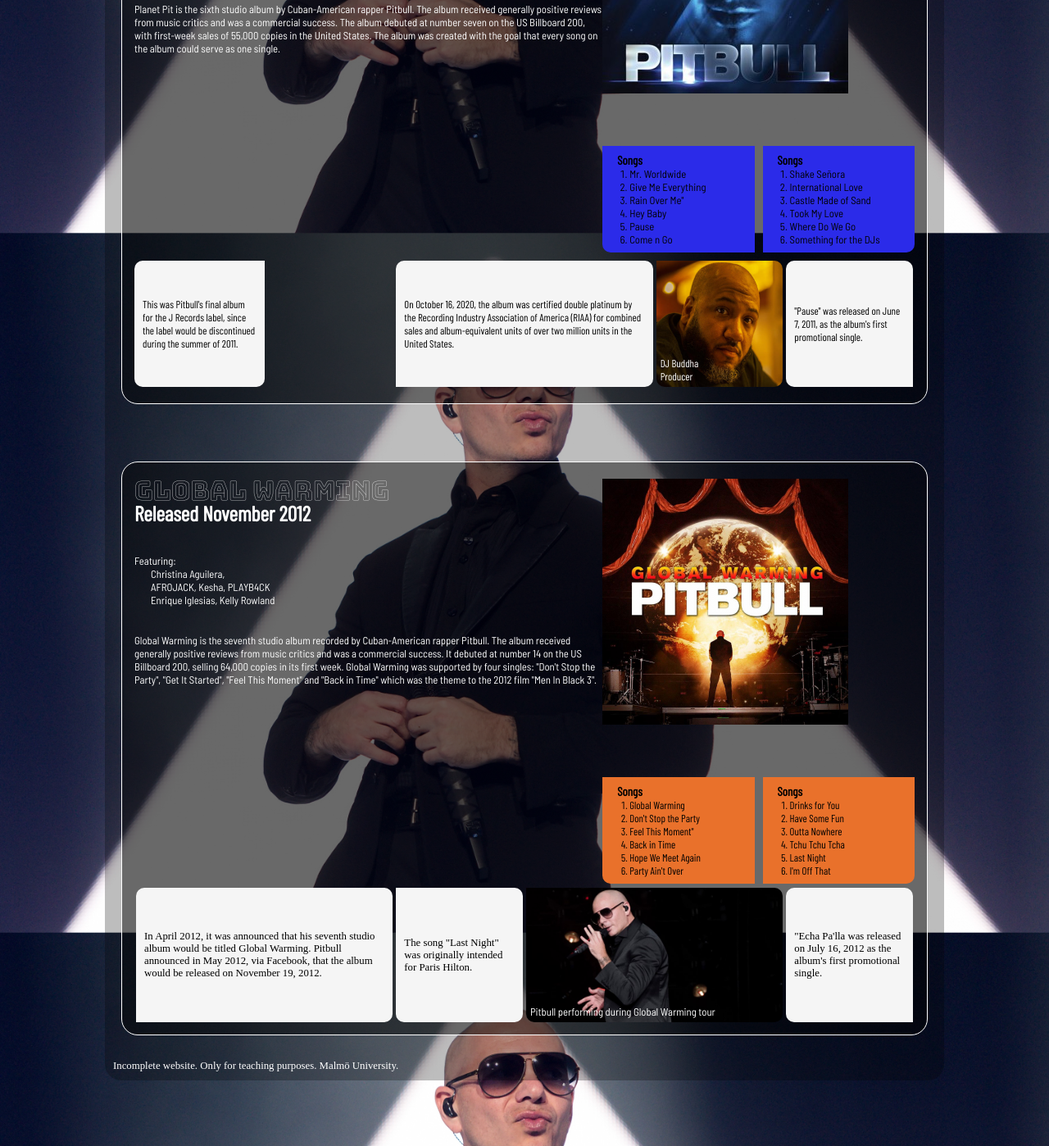
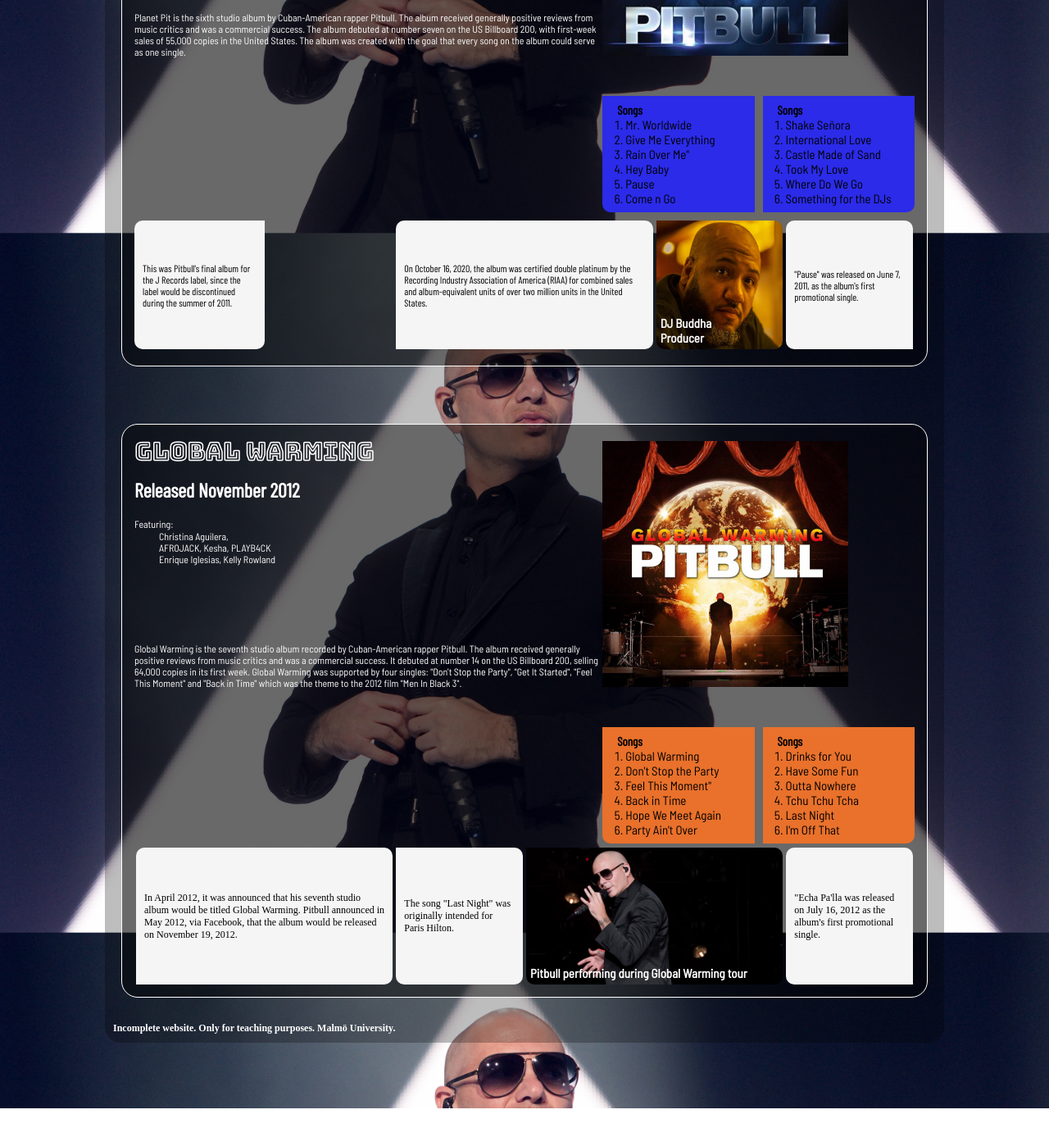
Before and after one commit to antun0x/Assignment-November, a plain HTML site: page index.html in a window 1280 px wide. Shown: the part 569-1967 px from the top of the page at 82% size. After the commit the page ends 1921 px from the top, so only its background shows below. Drawn offline with Linux system fonts and the light colour scheme.

Commit message:
Mediaquery 1200px
Fixes to font sizes as well as naming of elements.

```diff
--- a/index.html
+++ b/index.html
@@ -9,7 +9,7 @@
 <body>
     <div class="background">
         <header>
-            <div>Pitbull</div>
+            <h1>Pitbull</h1>
         </header>
         <nav>
             <div>Bio</div>
@@ -19,16 +19,20 @@
         </nav>
         <main>
             <div id="firstbox"> <!--Första Rutan-->
-                <div>Planet Pit</div>
-                <div><br>Released June 2011</div>
-                <div>Featuring:</div>
-                <div><br>Vain, Enrique Iglesias,<br>T-Pain, Sean Paul, Marc Anthony,<br>Chris Brown, Kelly Rowland, Jamie Foxx</div>
-                <div>Planet Pit is the sixth studio album by Cuban-American rapper Pitbull. The album received generally positive reviews from music critics and was a commercial success. The album debuted at number seven on the US Billboard 200, with first-week sales of 55,000 copies in the United States. The album was created with the goal that every song on the album could serve as one single.</div>
+                <h1>Planet Pit</h1>
+                <h2>Released June 2011</h2>
+                <h3>Featuring:</h3>
+                <ul>
+                    <li>Vain, Enrique Iglesias</li>
+                    <li>T-Pain, Sean Paul, Marc Anthony</li>
+                    <li>Chris Brown, Kelly Rowland, Jamie Foxx</li>
+                </ul>
+                <p>Planet Pit is the sixth studio album by Cuban-American rapper Pitbull. The album received generally positive reviews from music critics and was a commercial success. The album debuted at number seven on the US Billboard 200, with first-week sales of 55,000 copies in the United States. The album was created with the goal that every song on the album could serve as one single.</p>
                 <div class="bottom1">
-                    <div>This was Pitbull's final album for the J Records label, since the label would be discontinued during the summer of 2011. </div>
-                    <div>On October 16, 2020, the album was certified double platinum by the Recording Industry Association of America (RIAA) for combined sales and album-equivalent units of over two million units in the United States.</div>
-                    <div>DJ Buddha<br>Producer</div>
-                    <div>"Pause" was released on June 7, 2011, as the album's first promotional single.</div>
+                    <p>This was Pitbull's final album for the J Records label, since the label would be discontinued during the summer of 2011. </p>
+                    <p>On October 16, 2020, the album was certified double platinum by the Recording Industry Association of America (RIAA) for combined sales and album-equivalent units of over two million units in the United States.</p>
+                    <h3>DJ Buddha<br>Producer</h3>
+                    <p>"Pause" was released on June 7, 2011, as the album's first promotional single.</p>
                 </div>
                 <div class="side1">
                     <img src="images/planet_pit_cover.jpg">
@@ -58,16 +62,20 @@
                 </div>
             </div>
             <div id="secondbox"> <!--Andra Rutan-->
-                <div>Global Warming</div>
-                <div><br>Released November 2012</div>
-                <div>Featuring:</div>
-                <div><br>Christina Aguilera,<br>AFROJACK, Kesha, PLAYB4CK<br>Enrique Iglesias, Kelly Rowland</div>
-                <div>Global Warming is the seventh studio album recorded by Cuban-American rapper Pitbull. The album received generally positive reviews from music critics and was a commercial success. It debuted at number 14 on the US Billboard 200, selling 64,000 copies in its first week. Global Warming was supported by four singles: "Don't Stop the Party", "Get It Started", "Feel This Moment" and "Back in Time" which was the theme to the 2012 film "Men In Black 3".</div>
+                <h1>Global Warming</h1>
+                <h2>Released November 2012</h2>
+                <h3>Featuring:</h3>
+                <ul>
+                    <li>Christina Aguilera,</li>
+                    <li>AFROJACK, Kesha, PLAYB4CK</li>
+                    <li>Enrique Iglesias, Kelly Rowland</li>
+                </ul>
+                <p>Global Warming is the seventh studio album recorded by Cuban-American rapper Pitbull. The album received generally positive reviews from music critics and was a commercial success. It debuted at number 14 on the US Billboard 200, selling 64,000 copies in its first week. Global Warming was supported by four singles: "Don't Stop the Party", "Get It Started", "Feel This Moment" and "Back in Time" which was the theme to the 2012 film "Men In Black 3".</p>
                 <div class="bottom2">
-                    <div>In April 2012, it was announced that his seventh studio album would be titled Global Warming. Pitbull announced in May 2012, via Facebook, that the album would be released on November 19, 2012.</div>
-                    <div>The song "Last Night" was originally intended for Paris Hilton.</div>
-                    <div>Pitbull performing during Global Warming tour</div>
-                    <div>"Echa Pa'lla was released on July 16, 2012 as the album's first promotional single. </div>
+                    <p>In April 2012, it was announced that his seventh studio album would be titled Global Warming. Pitbull announced in May 2012, via Facebook, that the album would be released on November 19, 2012.</p>
+                    <p>The song "Last Night" was originally intended for Paris Hilton.</p>
+                    <h3>Pitbull performing during Global Warming tour</h3>
+                    <p>"Echa Pa'lla was released on July 16, 2012 as the album's first promotional single. </p>
                 </div>
                 <div class="side2">
                     <img src="images/global_warming_cover.jpg">
@@ -98,7 +106,9 @@
             </div>
 
         </main>
-        <p>Incomplete website. Only for teaching purposes. Malmö University.</p>
+        <footer>
+            <h3>Incomplete website. Only for teaching purposes. Malmö University.</h3>
+        </footer>
     </div>
 </body>
 </html>
--- a/styles.css
+++ b/styles.css
@@ -52,17 +52,17 @@
     margin: 80px 0;
 }
 
-.background p {
+.background footer {
     color: white;
     font-size: 1vw;
 
     margin: 30px 0 10px 10px;
 }
 
-header div {
+header h1 {
     font-size: 5vw;
     font-family: Bungee Shade;
-    margin: 0 0 40px 20px;
+    margin: 0 0 0 20px;
     color: white;
 }
 
@@ -99,8 +99,8 @@
     color: white;
 }
 
-/* Första Rutan */
-#firstbox {
+/* Första och Andra Rutorna */
+#firstbox, #secondbox {
  background-color: rgba(0, 0, 0, 0.446);
  height: 700px;
 
@@ -115,7 +115,7 @@
  grid-template-rows: repeat(8, 1fr);
 }
 
-#firstbox > div:nth-child(1) {
+#firstbox > h1, #secondbox > h1 {
     grid-column: 1 / 2;
     grid-row: 1 / 2;
 
@@ -125,10 +125,11 @@
     color: white;
 }
 
-#firstbox > div:nth-child(2) {
+#firstbox > h2, #secondbox > h2 {
     grid-column: 1 / 2;
     grid-row: 1 / 2;
 
+    margin: 50px 0 0 0;
     font-size: 2vw;
     font-family: Barlow Condensed;
     font-weight: bold;
@@ -136,7 +137,7 @@
     color: white;
 }
 
-#firstbox > div:nth-child(3) {
+#firstbox > h3, #secondbox > h3 {
     grid-column: 1 / 2;
     grid-row: 2 / 3;
     margin: 15px 0 0 0;
@@ -148,11 +149,13 @@
     color: white;
 }
 
-#firstbox > div:nth-child(4) {
+#firstbox > ul, #secondbox > ul {
     grid-column: 1 / 2;
     grid-row: 2 / 3;
-    margin: 15px 0 0 20px;
 
+    padding-left: 30px;
+    margin: 30px 0 0 0;
+    list-style-type: none;
     font-size: 1vw;
     font-family: Barlow Semi Condensed;
     font-weight: lighter;
@@ -160,85 +163,9 @@
     color: white;
 }
 
-#firstbox > div:nth-child(5) {
+#firstbox > p, #secondbox > p {
     grid-column: 1 / 2;
-    grid-row: 3 / 4;
-    margin: 30px 0 0 0;
-
-    font-size: 1vw;
-    font-family: Barlow Semi Condensed;
-    font-weight: lighter;
-
-    color: white;
-}
-
-/* Andra Rutan */
-#secondbox {
-    background-color: rgba(0, 0, 0, 0.446);
-    height: 700px;
-
-    margin: 70px 20px 0 20px;
-    padding: 15px;
-    --marginh: 5px 0;
-    --marginw: 0 2px;
-
-    border: solid white 1px;
-    border-radius: 20px;
-
-    display: grid;
-    grid-template-columns: 3fr 2fr;
-    grid-template-rows: repeat(8, 1fr);
-   }
-
-#secondbox > div:nth-child(1) {
-    grid-column: 1 / 2;
-    grid-row: 1 / 2;
-
-    font-size: 2.5vw;
-    font-family: Bungee Outline;
-
-    color: white;
-   }
-
-#secondbox > div:nth-child(2) {
-    grid-column: 1 / 2;
-    grid-row: 1 / 2;
-
-    font-size: 2vw;
-    font-family: Barlow Condensed;
-    font-weight: bold;
-
-    color: white;
-}
-
-#secondbox > div:nth-child(3) {
-    grid-column: 1 / 2;
-    grid-row: 2 / 3;
-    margin: 15px 0 0 0;
-
-    font-size: 1vw;
-    font-family: Barlow Semi Condensed;
-    font-weight: lighter;
-
-    color: white;
-}
-
-#secondbox > div:nth-child(4) {
-    grid-column: 1 / 2;
-    grid-row: 2 / 3;
-    margin: 15px 0 0 20px;
-
-    font-size: 1vw;
-    font-family: Barlow Semi Condensed;
-    font-weight: lighter;
-
-    color: white;
-}
-
-#secondbox > div:nth-child(5) {
-    grid-column: 1 / 2;
-    grid-row: 3 / 4;
-    margin: 30px 0 0 0;
+    grid-row: 4 / 5;
 
     font-size: 1vw;
     font-family: Barlow Semi Condensed;
@@ -258,7 +185,7 @@
     margin: var(--marginh);
 }
 
-.bottom1 > div:nth-child(1) {
+.bottom1 > p:nth-child(1) {
     grid-column: 1 / 2;
     grid-row: 1 / 2;
 
@@ -275,7 +202,7 @@
     align-items: center;
 }
 
-.bottom1 > div:nth-child(2) {
+.bottom1 > p:nth-child(2) {
     grid-column: 3 / 4;
     grid-row: 1 / 2;
 
@@ -293,29 +220,7 @@
     align-items: center;
 }
 
-.bottom1 > div:nth-child(3) {
-    grid-column: 4 / 5;
-    grid-row: 1 / 2;
-
-
-    display: flex;
-    align-items: end;
-
-    background-image: url(images/djbuddha-producer.jpg);
-    background-size: cover;
-    background-position: center;
-    background-repeat: no-repeat;
-
-    font-family: Barlow Condensed;
-    font-size: 1vw;
-    color: white;
-    padding: 5px;
-    margin: var(--marginw);
-
-    border-radius: 0px 10px 10px 10px;
-}
-
-.bottom1 > div:nth-child(4) {
+.bottom1 > p:nth-child(4) {
     grid-column: 5 / 6;
     grid-row: 1 / 2;
 
@@ -334,6 +239,28 @@
     align-items: center;
 }
 
+.bottom1 > h3 {
+    grid-column: 4 / 5;
+    grid-row: 1 / 2;
+
+
+    display: flex;
+    align-items: end;
+
+    background-image: url(images/djbuddha-producer.jpg);
+    background-size: cover;
+    background-position: center;
+    background-repeat: no-repeat;
+
+    font-family: Barlow Semi Condensed;
+    font-size: 1vw;
+    color: white;
+    padding: 5px;
+    margin: var(--marginw);
+
+    border-radius: 0px 10px 10px 10px;
+}
+
 /* Andra Bottom Grid */
 .bottom2 {
     grid-column: 1 / 3;
@@ -344,7 +271,7 @@
    }
 
 
-.bottom2 > div:nth-child(1) {
+.bottom2 > p:nth-child(1) {
     grid-column: 1 / 2;
     grid-row: 1 / 2;
 
@@ -360,7 +287,7 @@
     align-items: center;
 }
 
-.bottom2 > div:nth-child(2) {
+.bottom2 > p:nth-child(2) {
     grid-column: 2 / 3;
     grid-row: 1 / 2;
 
@@ -376,7 +303,7 @@
     align-items: center;
 }
 
-.bottom2 > div:nth-child(3) {
+.bottom2 > h3 {
     grid-column: 3 / 4;
     grid-row: 1 / 2;
 
@@ -398,7 +325,7 @@
     border-radius: 0px 10px 10px 10px;
 }
 
-.bottom2 > div:nth-child(4) {
+.bottom2 > p:nth-child(4) {
     grid-column: 4 / 5;
     grid-row: 1 / 2;
 
@@ -415,7 +342,7 @@
 }
 
 /*Första Side Grid */
-.side1 {
+.side1, .side2 {
     grid-column: 2 / 3;
     grid-row: 1 / 7;
 
@@ -425,7 +352,7 @@
     margin: var(--marginh);
 }
 
-.side1 > img:first-of-type {
+.side1 > img:first-of-type, .side2 > img:first-of-type {
     grid-column: 1 / 3;
     grid-row: 1 / 2;
     z-index: 2;
@@ -435,11 +362,11 @@
 
 }
 
-.side1 > img:first-of-type:hover {
+.side1 > img:first-of-type:hover, .side2 > img:first-of-type:hover {
     opacity: 0;
 }
 
-.side1 > img:nth-child(2) {
+.side1 > img:nth-child(2), .side2 > img:nth-child(2) {
     grid-column: 1 / 3;
     grid-row: 1 / 2;
     z-index: 1;
@@ -448,7 +375,7 @@
 
 }
 
-.side1 > div:nth-child(3) {
+.side1 > div:nth-child(3), .side2 > div:nth-child(3) {
     grid-column: 1 / 2;
     grid-row: 2 / 3;
 
@@ -459,7 +386,7 @@
     font-size: 1vw;
 }
 
-.side1 > div:nth-child(4) {
+.side1 > div:nth-child(4), .side2 > div:nth-child(4) {
     grid-column: 2 / 3;
     grid-row: 2 / 3;
 
@@ -470,78 +397,74 @@
     font-size: 1vw;
 }
 
-.side1 > div > h3 {
+.side2 > div:nth-child(3) {
+    background-color: rgb(233, 113, 43);
+}
+
+.side2 > div:nth-child(4) {
+    background-color: rgb(233, 113, 43);
+}
+
+.side1 > div > h3, .side2 > div > h3 {
     font-family: Barlow Condensed;
     margin: 0 0 0 10px;
 }
 
-.side1 > div > ol {
+.side1 > div > ol, .side2 > div > ol {
     font-family: Barlow Semi Condensed;
-    margin: 0 0 0 -15px;
+    padding-left: 20px;
 }
 
-/* Andra Side Grid */
-.side2 {
-    grid-column: 2 / 3;
-    grid-row: 1 / 7;
+@media (min-width: 1200px) {
+    body > * {
+      max-width: 1200px;
+    }
 
-    display: grid;
-    grid-template-columns: 1fr 1fr;
-    grid-template-rows: 3fr 1fr;
-    margin: var(--marginh);
-}
+    header h1 {
+        font-size: 60px;
+    }
 
-.side2 > img:first-of-type {
-    grid-column: 1 / 3;
-    grid-row: 1 / 2;
-    z-index: 2;
-    transition: opacity 1s;
+    nav > div {
+        font-size: 18px;
+    }
 
-    object-fit: cover;
+    #firstbox > h1, #secondbox > h1  {
+        font-size: 30px;
+    }
 
-}
+    #firstbox > h2, #secondbox > h2 {
+        font-size: 24px;
+    }
 
-.side2 > img:first-of-type:hover {
-    opacity: 0;
-}
+    #firstbox > h3, #secondbox > h3 {
+        font-size: 12px;
+    }
 
-.side2 > img:nth-child(2) {
-    grid-column: 1 / 3;
-    grid-row: 1 / 2;
-    z-index: 1;
+    #firstbox ul, #secondbox ul {
+        font-size: 12px;
+    }
 
-    object-fit: cover;
+    #firstbox p, #secondbox p {
+        font-size: 12px;
+    }
 
-}
+    .bottom1 div, .bottom2 div {
+        font-size: 15px;
+    }
 
-.side2 > div:nth-child(3) {
-    grid-column: 1 / 2;
-    grid-row: 2 / 3;
+    .bottom1 h3, .bottom2 h3 {
+        font-size: 15px;
+    }
 
-    background-color: rgb(233, 113, 43);
-    border-radius: 0px 0px 0px 10px;
-    margin-right: 5px;
-    padding: 8px;
-    font-size: 1vw;
-}
+    .side1 h3, .side2 h3 {
+        font-size: 15px;
+    }
 
-.side2 > div:nth-child(4) {
-    grid-column: 2 / 3;
-    grid-row: 2 / 3;
+    .side1 ol, .side2 ol {
+        font-size: 15px;
+    }
 
-    background-color: rgb(233, 113, 43);
-    border-radius: 0px 0px 10px 0px;
-    margin-left: 5px;
-    padding: 8px;
-    font-size: 1vw;
-}
-
-.side2 > div > h3 {
-    font-family: Barlow Condensed;
-    margin: 0 0 0 10px;
-}
-
-.side2 > div > ol {
-    font-family: Barlow Condensed;
-    margin: 0 0 0 -15px;
-}
+    footer h3 {
+        font-size: 12px;
+    }
+  }
```
